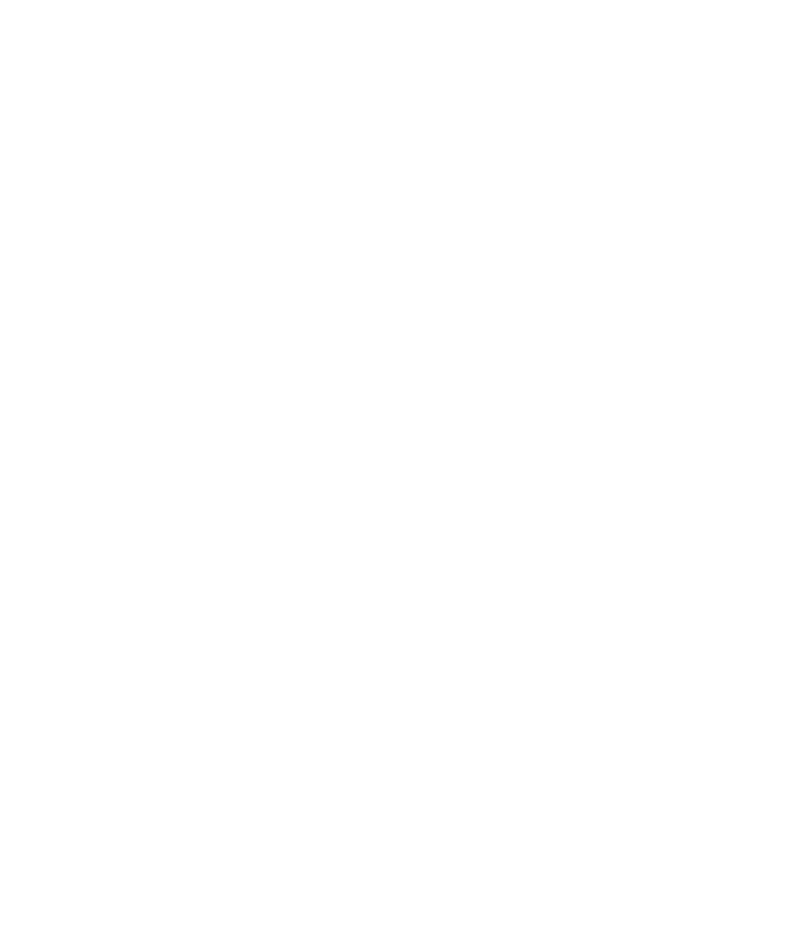
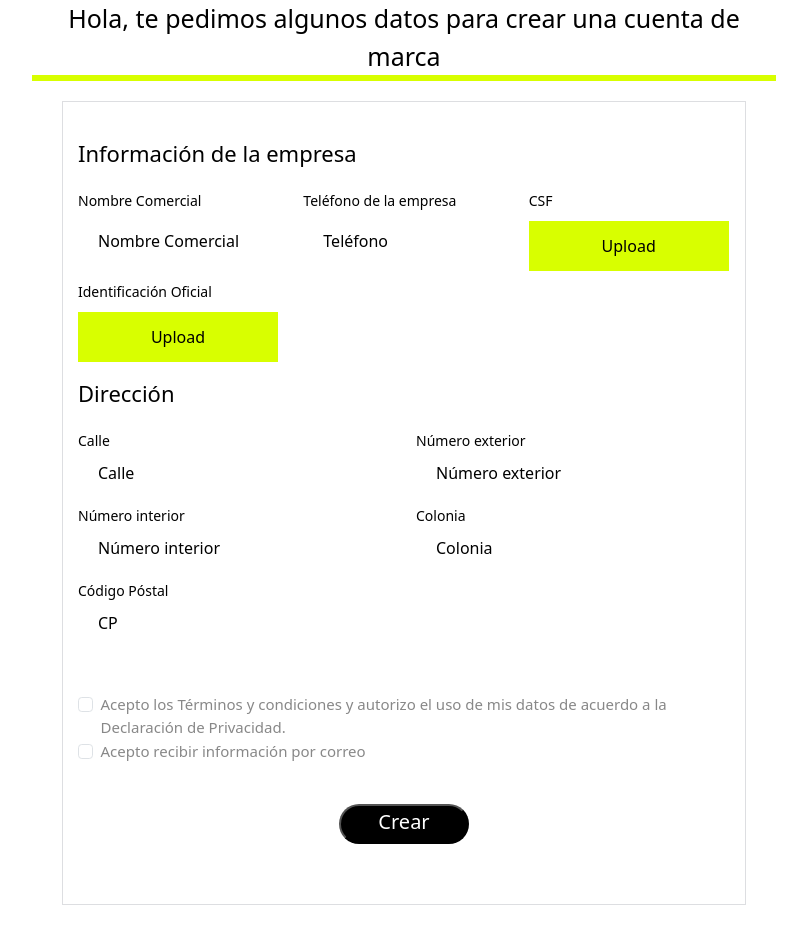
Before and after one commit to martin-paredes/mb-test-ng, an Angular app: page /registro in a window 1280 px wide. Shown: the part 180-1124 px from the top of the page, without its empty margins (236-1043 px from the left). Before the commit the page ends 800 px from the top, so only its background shows below. Built offline with nearby package versions, Linux system fonts and the light colour scheme.

Commit message:
Maquetación componente registro

```diff
--- a/src/app/modules/registro/registro.component.html
+++ b/src/app/modules/registro/registro.component.html
@@ -1 +1,90 @@
-<p>registro works!</p>
+<app-header></app-header>
+<div class="container">
+    <div class="titulo-principal">
+        <span>Hola, te pedimos algunos datos para crear una cuenta de marca</span>
+    </div>
+    <div class="seccion-form">
+        <div class="titulo">
+            <span>Información de la empresa</span>
+        </div>
+        <div class="row">
+            <div class="data-form d-grid col">
+                <span class="col-sm texto-base-label">Nombre Comercial</span>
+                <span class="col-sm subtitulo-label">Nombre Comercial</span>
+            </div>
+
+            <div class="data-form d-grid col">
+                <span class="col-sm texto-base-label">Teléfono de la empresa</span>
+                <span class="col-sm subtitulo-label">Teléfono</span>
+            </div>
+
+            <div class="data-form d-grid col">
+                <span class="col-sm texto-base-label">CSF </span>
+                <span class="col-sm">
+                    <button class="button-upload">Upload</button>
+                </span>
+            </div>
+        </div>
+
+        <div class="row">
+            <div class="data-form d-grid col">
+                <span class="col-sm texto-base-label">Identificación Oficial</span>
+                <span class="col-sm">
+                    <button class="button-upload">Upload</button>
+                </span>
+            </div>
+        </div>
+
+        <div class="titulo">
+            <span class="titulo">Dirección</span>
+        </div>
+
+        <div class="row">
+            <div class="data-form d-grid col">
+                <span class="col-sm texto-base-label">Calle</span>
+                <span class="col-sm subtitulo-label">Calle </span>
+            </div>
+
+            <div class="data-form d-grid col">
+                <span class="col-sm texto-base-label">Número exterior</span>
+                <span class="col-sm subtitulo-label">Número exterior </span>
+            </div>
+        </div>
+
+        <div class="row">
+            <div class="data-form d-grid col">
+                <span class="col-sm texto-base-label">Número interior</span>
+                <span class="col-sm subtitulo-label">Número interior </span>
+            </div>
+            <div class="data-form d-grid col">
+                <span class="col-sm texto-base-label">Colonia</span>
+                <span class="col-sm subtitulo-label">Colonia </span>
+            </div>
+        </div>
+
+        <div class="row">
+            <div class="data-form d-grid col">
+                <span class="col-sm texto-base-label">Código Póstal</span>
+                <span class="col-sm subtitulo-label">CP </span>
+            </div>
+        </div>
+
+
+        <div class="disclaimers mt-5">
+            <div class="form-check">
+                <input class="form-check-input" type="checkbox" value="" id="flexCheckDefault">
+                <span>Acepto los Términos y condiciones y autorizo el uso de mis datos de acuerdo a la Declaración de
+                    Privacidad.</span>
+            </div>
+
+            <div class="form-check">
+                <input class="form-check-input" type="checkbox" value="" id="flexCheckDefault2">
+                <span>Acepto recibir información por correo</span>
+            </div>
+
+            <div class="boton-disclaimers">
+                <button>Crear</button>
+            </div>
+        </div>
+    </div>
+</div>
--- a/src/app/modules/registro/registro.component.sass
+++ b/src/app/modules/registro/registro.component.sass
@@ -0,0 +1,57 @@
+.container
+    margin-bottom: 10%
+    position: relative
+    top: 70px
+    width: 60%
+
+.titulo-principal
+    text-align: center
+    border-bottom: 6px solid #D8FF00
+    span
+        color: #000000
+        font-size: 25px
+        font-weight: 500
+
+.seccion-form
+    border: 1px solid #DDDEE1
+    margin: 20px 30px
+    padding: 20px 15px
+    width: auto
+    div.titulo
+        margin-bottom: 10px
+        margin-top: 15px
+        span
+            color: #000000
+            font-size: 22px
+            text-align: left
+
+.button-upload
+    background-color: #D8FF00
+    border: none
+    font-size: 16px
+    font-weight: 500
+    height: 50px
+    width: 200px
+
+.button-upload:hover
+    background-color: #cdef0e
+
+.disclaimers
+    color: #888888
+    font-size: 15px
+    font-weight: 400
+
+.boton-disclaimers
+    margin: 40px 0px
+    button
+        background-color: #000000
+        border-radius: 20px
+        color: white
+        font-size: 20px
+        font-weight: 400
+        height: 40px
+        line-height: 30px
+        display: flex
+        justify-content: center
+        margin: auto
+        width: 130px
--- a/src/app/modules/registro/registro.module.ts
+++ b/src/app/modules/registro/registro.module.ts
@@ -2,6 +2,7 @@
 import { CommonModule } from '@angular/common';
 import { RegistroComponent } from './registro.component';
 import { RegistroRoutingModule } from './registro-routing.module';
+import { HeaderComponent } from "../../components/header/header.component";
 
 @NgModule({
     declarations: [
@@ -10,6 +11,7 @@
     imports: [
         CommonModule,
         RegistroRoutingModule,
+        HeaderComponent
     ]
 })
 export class RegistroModule { }
```
